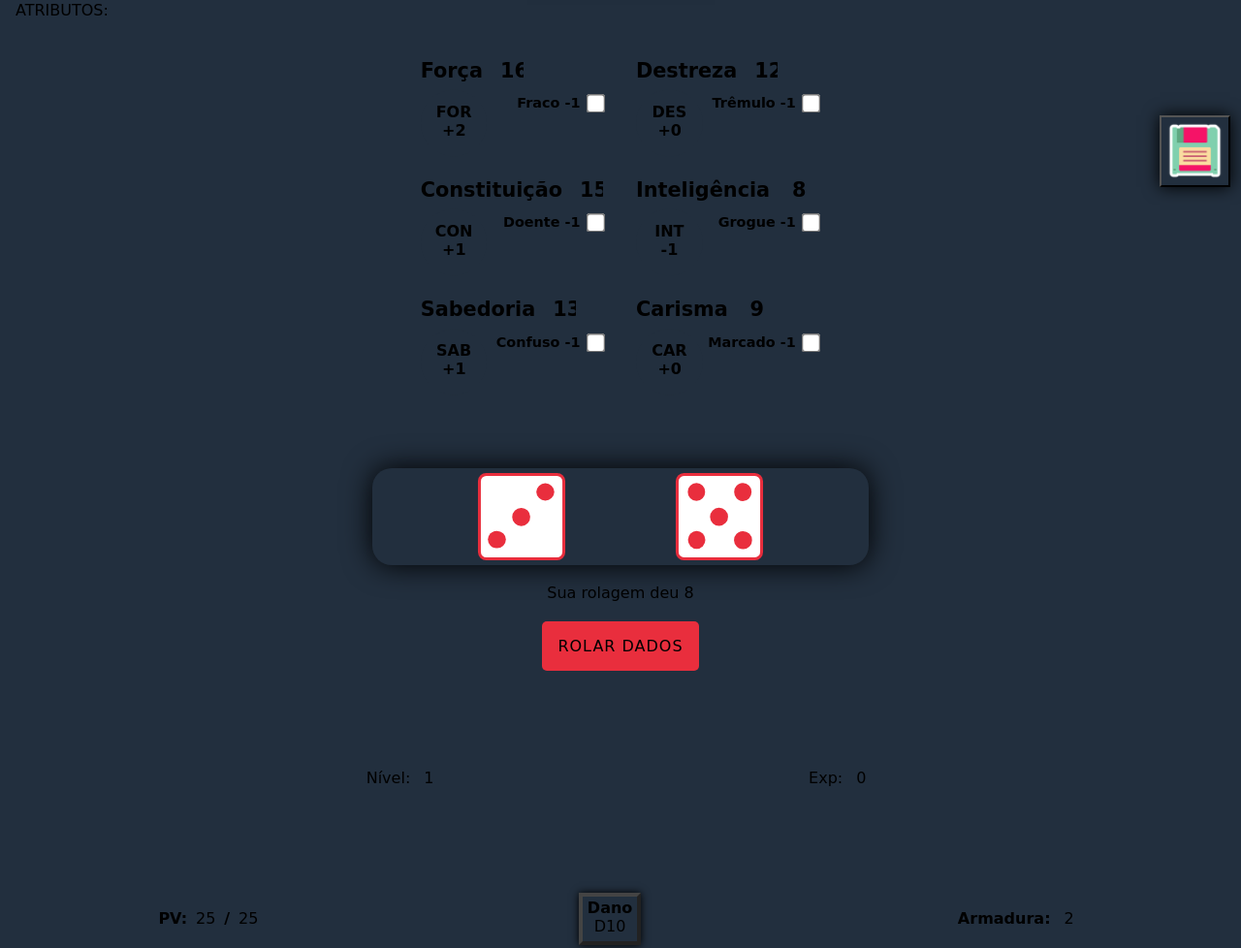
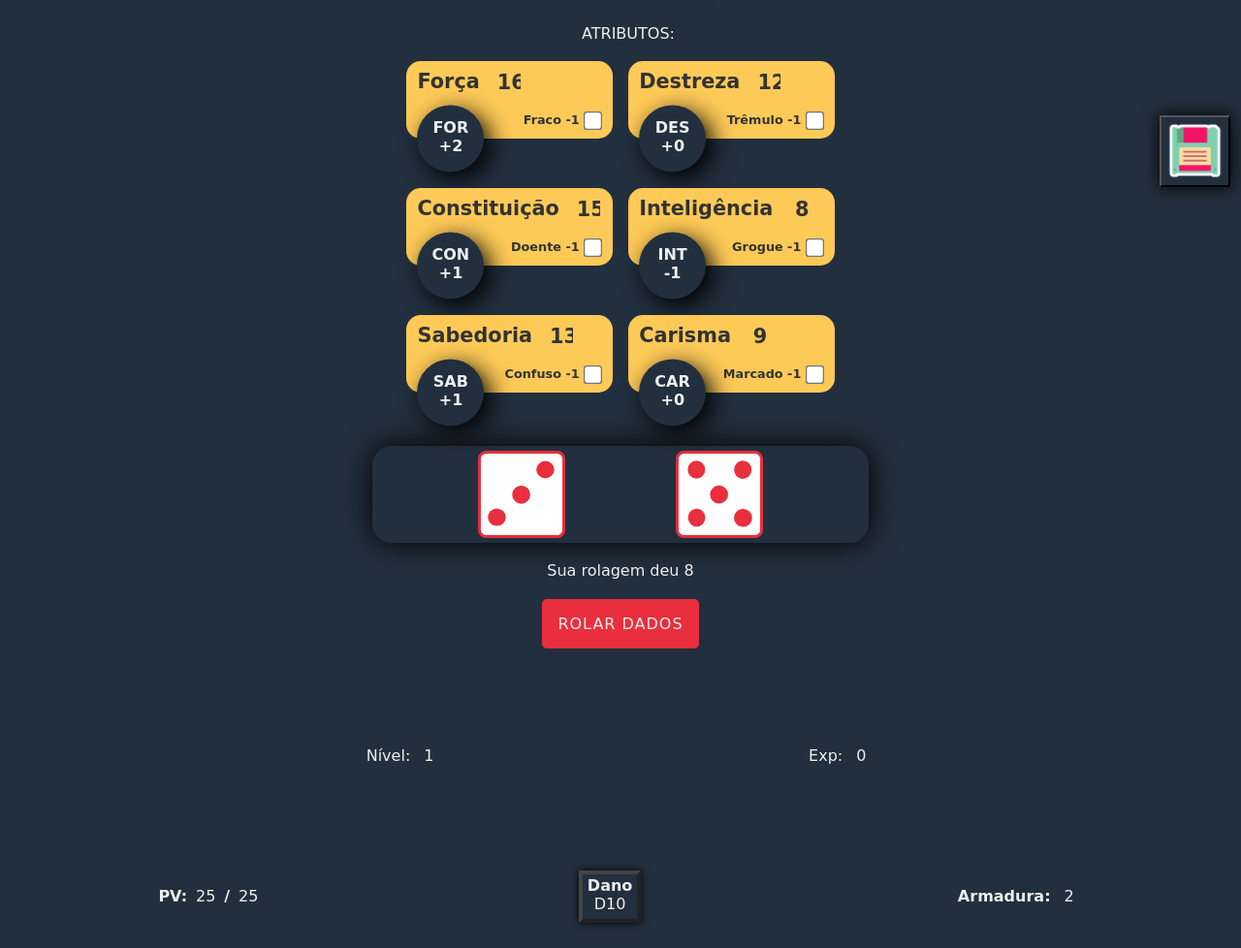
Before and after one commit to alexmoDev/rpg-de-mesa, a website: page html/ferreira.html in a window 1280 px wide. Shown: the part 596-1574 px from the top of the page at 97% size. Drawn offline with Linux system fonts and the light colour scheme; files that its build step writes are made by us from their sources; a web font is replaced by a local one.

Commit message:
refatora secção atributos

```diff
--- a/html/ferreira.html
+++ b/html/ferreira.html
@@ -18,110 +18,109 @@
         <input class="elmnt-input" type="text" value="Nome da Personagem">
         <img src="../assets/img/banner/campo.jpg" alt="paisagem medieval">
     </header>
+
     <label class="elmnt-label">Aparência/Descrição</label>
     <textarea class="elmnt-input -textarea" placeholder="Ex: Olheiras enormes, cara fechada, roupas amassadas etc." type="text"></textarea>
 
-    <h1 class="main-label">ATRIBUTOS:</h1>
-    <section class="atb-sec">
-        <article class="atb-item">
+    <h1 class="elmnt-label -margin">ATRIBUTOS:</h1>
+    <section class="atb-view">
+        <article class="atb-slot">
             <div class="value">
                 <label>Força</label>
-                <input oninput="calcMod(this.value, 0)" class="input-text -thin" type="text" value="16">
+                <input oninput="calcMod(this.value, 0)" class="elmnt-input -thin" type="text" value="16">
             </div>
-
             <div class="deb">
                 <label>Fraco -1</label>
                 <input onchange="redMod(this.checked, 0)" class="checkbox" type="checkbox">
             </div>
-
             <div class="ball">
                 <label>FOR</label>
-                <input class="input-text -thin" value="+2" type="text">
+                <input class="elmnt-input -thin" value="+2" type="text">
             </div>
         </article>
 
-        <article class="atb-item">
+        <article class="atb-slot">
             <div class="value">
                 <label>Destreza</label>
-                <input oninput="calcMod(this.value, 1)" class="input-text -thin" type="text" value="12">
-            </div>
-
-            <div class="ball">
-                <label for="">DES</label>
-                <input class="input-text -thin" value="+0" type="text">
+                <input oninput="calcMod(this.value, 1)" class="elmnt-input -thin" type="text" value="12">
             </div>
 
             <div class="deb">
                 <label>Trêmulo -1</label>
                 <input onchange="redMod(this.checked, 1)" class="checkbox" type="checkbox">
             </div>
+
+            <div class="ball">
+                <label for="">DES</label>
+                <input class="elmnt-input -thin" value="+0" type="text">
+            </div>
         </article>
 
-        <article class="atb-item">
+        <article class="atb-slot">
             <div class="value">
                 <label>Constituição</label>
-                <input oninput="calcMod(this.value, 2)" class="input-text -thin" type="text" value="15">
-            </div>
-
-            <div class="ball">
-                <label>CON</label>
-                <input class="input-text -thin" value="+1" type="text">
+                <input oninput="calcMod(this.value, 2)" class="elmnt-input -thin" type="text" value="15">
             </div>
 
             <div class="deb">
                 <label>Doente -1</label>
                 <input onchange="redMod(this.checked, 2)" class="checkbox" type="checkbox">
             </div>
+
+            <div class="ball">
+                <label>CON</label>
+                <input class="elmnt-input -thin" value="+1" type="text">
+            </div>
         </article>
 
-        <article class="atb-item">
+        <article class="atb-slot">
             <div class="value">
                 <label>Inteligência</label>
-                <input oninput="calcMod(this.value, 3)" class="input-text -thin" type="text" value="8">
-            </div>
-
-            <div class="ball">
-                <label>INT</label>
-                <input class="input-text -thin" value="-1" type="text" >
+                <input oninput="calcMod(this.value, 3)" class="elmnt-input -thin" type="text" value="8">
             </div>
 
             <div class="deb">
                 <label>Grogue -1</label>
                 <input onchange="redMod(this.checked, 3)" class="checkbox" type="checkbox">
             </div>
+
+            <div class="ball">
+                <label>INT</label>
+                <input class="elmnt-input -thin" value="-1" type="text" >
+            </div>
         </article>
 
-        <article class="atb-item">
+        <article class="atb-slot">
             <div class="value">
                 <label>Sabedoria</label>
-                <input oninput="calcMod(this.value, 4)" class="input-text -thin" type="text" value="13">
-            </div>
-
-            <div class="ball">
-                <label>SAB</label>
-                <input class="input-text -thin" value="+1" type="text">
+                <input oninput="calcMod(this.value, 4)" class="elmnt-input -thin" type="text" value="13">
             </div>
 
             <div class="deb">
                 <label>Confuso -1</label>
                 <input onchange="redMod(this.checked, 4)" class="checkbox" type="checkbox">
             </div>
+
+            <div class="ball">
+                <label>SAB</label>
+                <input class="elmnt-input -thin" value="+1" type="text">
+            </div>
         </article>
 
-        <article class="atb-item">
+        <article class="atb-slot">
             <div class="value">
                 <label>Carisma</label>
-                <input oninput="calcMod(this.value, 5)" class="input-text -thin" type="text" value="9">
-            </div>
-
-            <div class="ball">
-                <label>CAR</label>
-                <input class="input-text -thin" value="+0" type="text">
+                <input oninput="calcMod(this.value, 5)" class="elmnt-input -thin" type="text" value="9">
             </div>
 
             <div class="deb">
                 <label>Marcado -1</label>
                 <input onchange="redMod(this.checked, 5)" class="checkbox" type="checkbox">
+            </div>
+
+            <div class="ball">
+                <label>CAR</label>
+                <input class="elmnt-input -thin" value="+0" type="text">
             </div>
         </article>
     </section>
@@ -138,30 +137,30 @@
     <section class="info-display">
         <article class="info">
             <label>Nível:</label>
-            <input type="text" value="1" class="input-text -thin">
+            <input type="text" value="1" class="elmnt-input -thin">
         </article>
         <article class="info">
             <label>Exp:</label>
-            <input type="text" value="0" class="input-text -thin">
+            <input type="text" value="0" class="elmnt-input -thin">
         </article>
     </section>
 
     <section class="status-core">
         <div class="pv">
             <label>PV:</label>
-            <input class="input-text -thin" type="text" value="25">
+            <input class="elmnt-input -thin" type="text" value="25">
             <span>/</span>
-            <input class="input-text -thin" type="text" value="25">
+            <input class="elmnt-input -thin" type="text" value="25">
         </div>
 
         <div class="dmg">
             <label>Dano</label>
-            <input class="input-text -thin" type="text" value="D10">
+            <input class="elmnt-input -thin" type="text" value="D10">
         </div>
 
         <div class="armor">
             <label>Armadura:</label>
-            <input class="input-text -thin" type="text" value="2">
+            <input class="elmnt-input -thin" type="text" value="2">
         </div>
     </section>
 
@@ -171,47 +170,47 @@
 
     <div class="char-depic">
         <label class="main-label">Anotações:</label>
-        <textarea class="input-text -textarea -big" placeholder="Ex: Encontramos uma estátua em uma sala vazia, o ferreiro nos deve um favor etc"></textarea>
+        <textarea class="elmnt-input -textarea -big" placeholder="Ex: Encontramos uma estátua em uma sala vazia, o ferreiro nos deve um favor etc"></textarea>
     </div>
 
     <div class="char-depic">
         <label class="main-label">Vínculos:</label>
-<textarea class="input-text -textarea" placeholder="Ex: A cavaleira impediu que eu fosse atacado, agora a devo minha vida;
+<textarea class="elmnt-input -textarea" placeholder="Ex: A cavaleira impediu que eu fosse atacado, agora a devo minha vida;
 O arqueiro aparenta ser uma pessoa ingênua, me encargo de alertar a ele sobre os perigos que nos espreitam."></textarea>
     </div>
 
     <section class="info-display -margin">
         <article class="info">
             <label>Moedas:</label>
-            <input type="text" value="22" class="input-text -small">
+            <input type="text" value="22" class="elmnt-input -small">
         </article>
         <article class="info">
             <label>Carga:</label>
-            <input type="text" value="3" class="input-text -thin">
+            <input type="text" value="3" class="elmnt-input -thin">
             <span>/</span>
-            <input type="text" value="14" class="input-text -thin">
+            <input type="text" value="14" class="elmnt-input -thin">
         </article>
     </section>
 
     <div class="char-depic">
         <label class="main-label">Equipamentos:</label>
-<textarea class="input-text -textarea -big" placeholder="Ex: tochas, cordas, flechas etc">Armadura de couro reforçado (armadura 2, peso 3);
+<textarea class="elmnt-input -textarea -big" placeholder="Ex: tochas, cordas, flechas etc">Armadura de couro reforçado (armadura 2, peso 3);
 Espada (peso 2, distância: CaC, +2 penetrante, grotesca, poderosa);
 </textarea>
     </div>
 
     <h3 style="margin-top: 4rem;" class="main-label">MOVIMENTOS:</h3>
-<textarea class="input-text -textarea" placeholder="(^-^)">HUMANO
+<textarea class="elmnt-input -textarea" placeholder="(^-^)">HUMANO
 Uma vez por batalha, você pode rolar novamente um rolamento de dano (seu ou de outra pessoa).</textarea>
 
-<textarea class="input-text -textarea -void" placeholder="(^-^)">DOBRAR BARRAS, SUSPENDER PORTAIS
+<textarea class="elmnt-input -textarea -void" placeholder="(^-^)">DOBRAR BARRAS, SUSPENDER PORTAIS
 Quando usar força bruta para destruir um objeto inanimado, role+FOR. Com 10+, escolha 3. Com 7-9, escolha 2.
 •	 Não demora muito
 •	 Nada de valor é danificado
 •	 Não provoca uma barulheira absurda
 •	 Você pode consertar o objeto sem muito esforço.</textarea>
 
-<textarea class="input-text -textarea -void" placeholder="(^-^)">FORTIFICADO
+<textarea class="elmnt-input -textarea -void" placeholder="(^-^)">FORTIFICADO
 Ignore o rótulo 'desengonçada' em qualquer armadura que você vestir.</textarea>
 
     <section class="new-moves main-structure -space" style="width: 100%;"></section>
@@ -223,7 +222,7 @@ Ignore o rótulo 'desengonçada' em qualquer armadura que você vestir.</textare
     <button class="save-btn"><img src="../assets/img/disquete.png" alt="Disquete"></button>
 
     <script src="../scripts/local-storage.js"></script>
-    <script src="../scripts/atb-item.js"></script>
+    <script src="../scripts/atb.js"></script>
     <script src="../scripts/main-die.js"></script>
     <script src="../scripts/die-damage.js"></script>
     <script src="../scripts/add-remove.js"></script>
--- a/styles/components/atb-item.css
+++ /dev/null
@@ -1,55 +0,0 @@
-.atb-item {
-    font-weight: 700 !important;
-    border-radius: 0.3rem;
-    height: 4rem;
-    padding: 0rem 0.5rem 0.5rem;
-
-    display: flex;
-    flex-direction: column;
-    justify-content: space-around;
-    position: relative;
-    margin-bottom: 2.2rem;
-    background-color: var(--third-bg);
-}
-
-.atb-item > .value {
-    display: flex;
-    gap: 1rem;
-}
-
-.atb-item > .value > label, .value > input {
-    display: flex;
-    align-items: center;
-    line-height: normal;
-
-    font-size: 1.3rem !important;
-}
-
-.atb-item > .deb {
-    align-self: flex-end;
-}
-
-.deb > label {
-    font-size: 0.9rem;
-}
-
-.deb > input {
-    transform: translateY(0.14rem) scale(1.5);
-}
-
-.atb-item > .ball {
-    background-color: var(--bg-color);
-    box-shadow: var(--box-shadow);
-    color: var(--color);
-    width: 4.3rem;
-    height: 4.3rem;
-    border-radius: 2.3rem;
-    position: absolute;
-    bottom: 0px;
-    transform: translateY(50%);
-
-    display: flex;
-    flex-direction: column;
-    align-items: center;
-    justify-content: center;
-}
--- a/styles/components/atb-sec.css
+++ /dev/null
@@ -1,9 +0,0 @@
-.atb-sec {
-    padding: 0.7rem;
-    padding-top: 0rem;
-    color: var(--third-color);
-    display: grid;
-    grid-template-columns: 1fr 1fr;
-    gap: 1rem;
-    margin-bottom: 2.7rem;
-}
--- /dev/null
+++ b/styles/components/atb-slot.css
@@ -0,0 +1,54 @@
+.atb-slot{
+    font-weight: 700;
+    border-radius: 15px;
+    height: 5rem;
+    padding: 0 0.7rem;
+    display: flex;
+    flex-direction: column;
+    justify-content: space-around;
+    position: relative;
+    margin-bottom: 35px;
+    background-color: var(--yellow);
+}
+.atb-slot>.value{
+    display: flex;
+    gap: 1rem;
+}
+.atb-slot>.value>*{
+    font-size: 1.3rem;
+    line-height: 1.3rem;
+    display: flex;
+    align-items: center;
+}
+.atb-slot>.deb{
+    align-self: flex-end;
+    display: flex;
+    gap: 0.2rem;
+    align-items: center;
+}
+.atb-slot>.deb>label{
+    font-size: 0.8rem;
+}
+.atb-slot>.deb>input{
+    transform: scale(1.5);
+}
+.atb-slot>.ball{
+    background-color: var(--bg-color);
+    box-shadow: 7px 7px 25px #000;
+    color: var(--white);
+    width: 4.3rem;
+    height: 4.3rem;
+    border-radius: 2.5rem;
+    position: absolute;
+    bottom: 0px;
+    transform: translateY(50%);
+    display: flex;
+    flex-direction: column;
+    align-items: center;
+    justify-content: center;
+}
+
+.atb-slot>.ball *{
+    font-size: 1rem;
+    line-height: 1rem;
+}
--- /dev/null
+++ b/styles/components/atb-view.css
@@ -0,0 +1,7 @@
+.atb-view{
+    padding: 0 0.7rem;
+    color: var(--black);
+    display: grid;
+    grid-template-columns: 1fr 1fr;
+    gap: 1rem;
+}
--- a/styles/components/elmnt-body.css
+++ b/styles/components/elmnt-body.css
@@ -4,4 +4,5 @@
     flex-direction: column;
     gap: 20px;
     font-family: var(--averia);
+    color: var(--white);
 }
--- a/styles/components/elmnt-input.css
+++ b/styles/components/elmnt-input.css
@@ -15,7 +15,11 @@
     padding: 1rem;
     color: var(--yellow);
 }
-
+.elmnt-input.-thin {
+    width: 1.5rem;
+    color: inherit;
+    font-weight: inherit;
+}
 .elmnt-input::placeholder{
     font-style: italic;
     font-weight: 700;
--- a/styles/components/elmnt-label.css
+++ b/styles/components/elmnt-label.css
@@ -1,5 +1,7 @@
 .elmnt-label{
-    color: var(--white);
     font-size: 1rem;
     margin-left: 1rem;
 }
+.elmnt-label.-margin{
+    margin-top: 2rem;
+}
--- a/styles/components/input-text.css
+++ b/styles/components/input-text.css
@@ -1,41 +1,5 @@
-.input-text {
-    color: inherit;
-    background-color: transparent;
-    border: none;
-    outline: none;
-    text-align: center;
-    font-family: inherit;
-    font-weight: inherit !important;
-    font-size: var(--third-font-size);
-}
-
-.input-text.-title {
-    font-size: var(--title-font-size);
-    margin-bottom: -0.5rem;
-}
-
 .input-text.-italic {
     font-style: italic;
-}
-
-.input-text.-textarea {
-    width: 100%;
-    box-shadow: #000 0rem 0rem 1rem;
-    text-align: left;
-    padding: 0.6rem;
-    box-sizing: border-box;
-    color: var(--second-color);
-    height: 12rem;
-    line-height: 1.3rem;
-}
-
-.input-text.-textarea::placeholder {
-    color: var(--second-color);
-    font-style: italic;
-}
-
-.input-text.-thin {
-    width: 1.5rem;
 }
 
 .input-text.-small{
--- a/styles/components/main-label.css
+++ /dev/null
@@ -1,6 +0,0 @@
-.main-label {
-    margin: 0.5rem 0rem 1rem 1rem;
-    font-size: var(--third-font-size);
-    color: inherit;
-    align-self: flex-start;
-}
--- a/styles/components/pg-title.css
+++ /dev/null
@@ -1,5 +0,0 @@
-.pg-title {
-    font-size: var(--title-font-size);
-    font-family: var(--poppins);
-    margin-bottom: 1rem;
-}
```
Also changed, not shown: styles/components/character-icon.css (deleted, +0 -26 lines), styles/components/main-structure.css (deleted, +0 -28 lines), styles/import.css (+2 -6 lines). Lines whose indentation alone changed are shown as unchanged.
